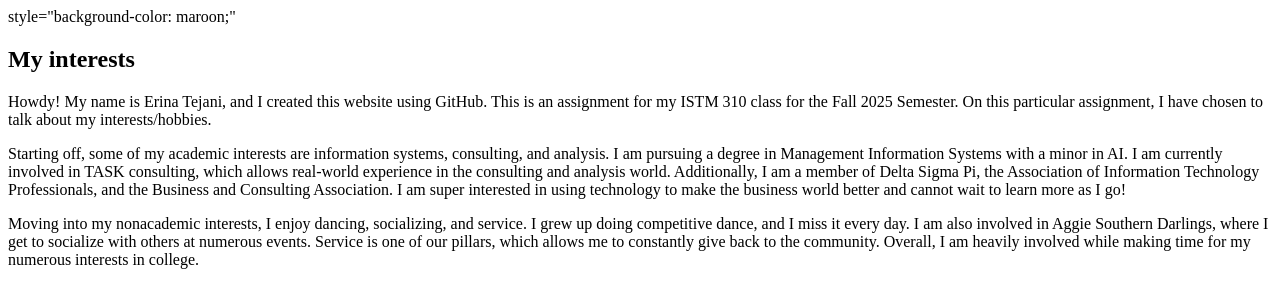
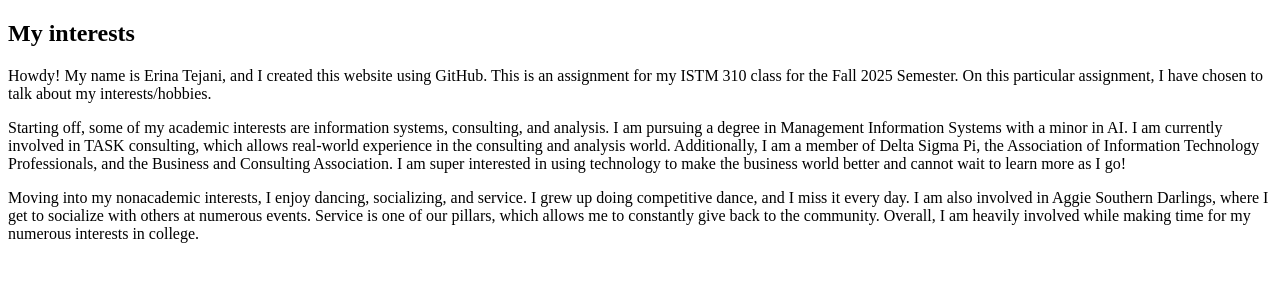
Before and after one commit to erinatejani/erina.github.io, a plain HTML site: page index.html in a window 1280 px wide. Drawn offline with Linux system fonts and the light colour scheme.

Commit message:
Update index.html

```diff
--- a/index.html
+++ b/index.html
@@ -5,7 +5,6 @@
   </head>
 
   <body>
-style="background-color: maroon;"
 
     <h2>My interests</h2>
 
```
